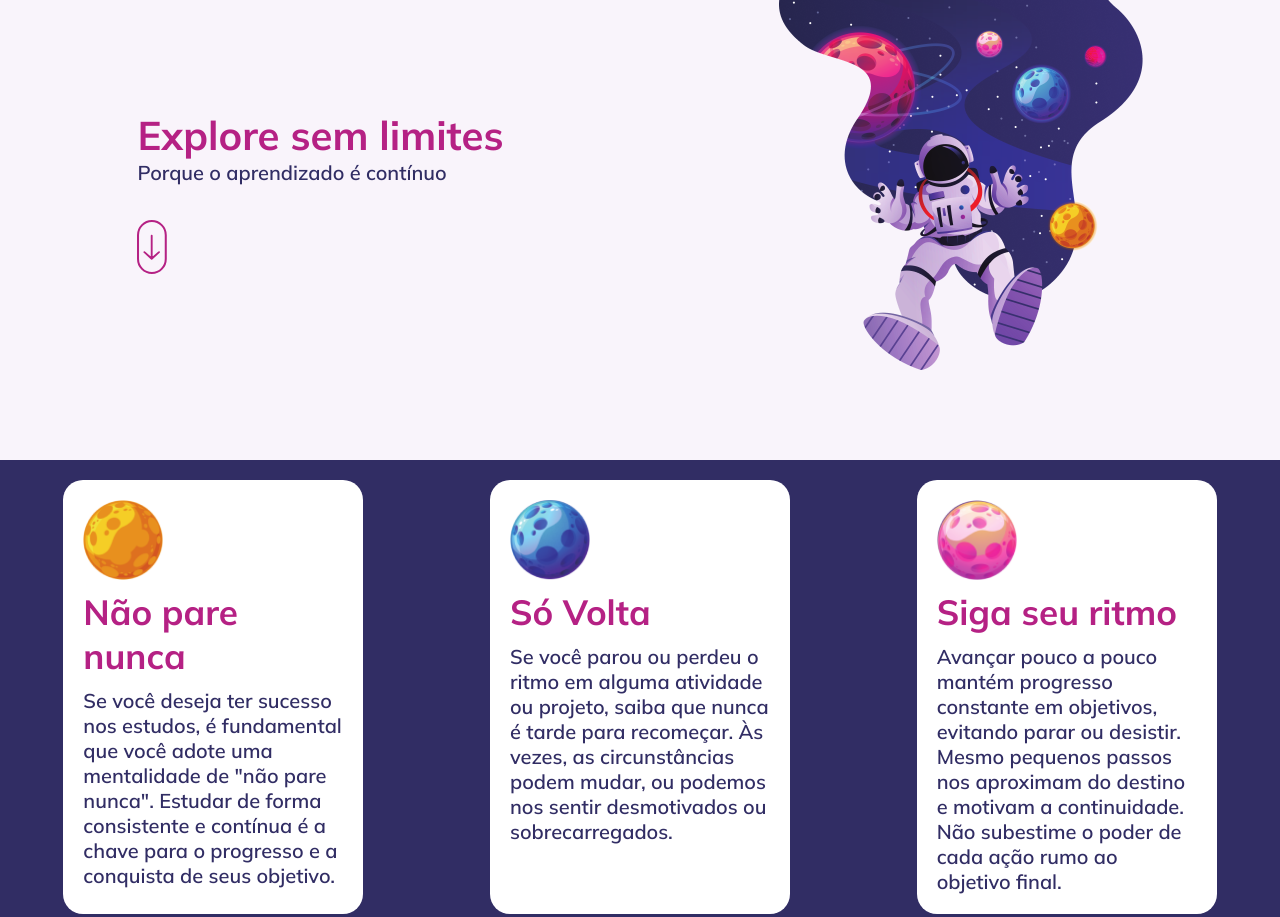
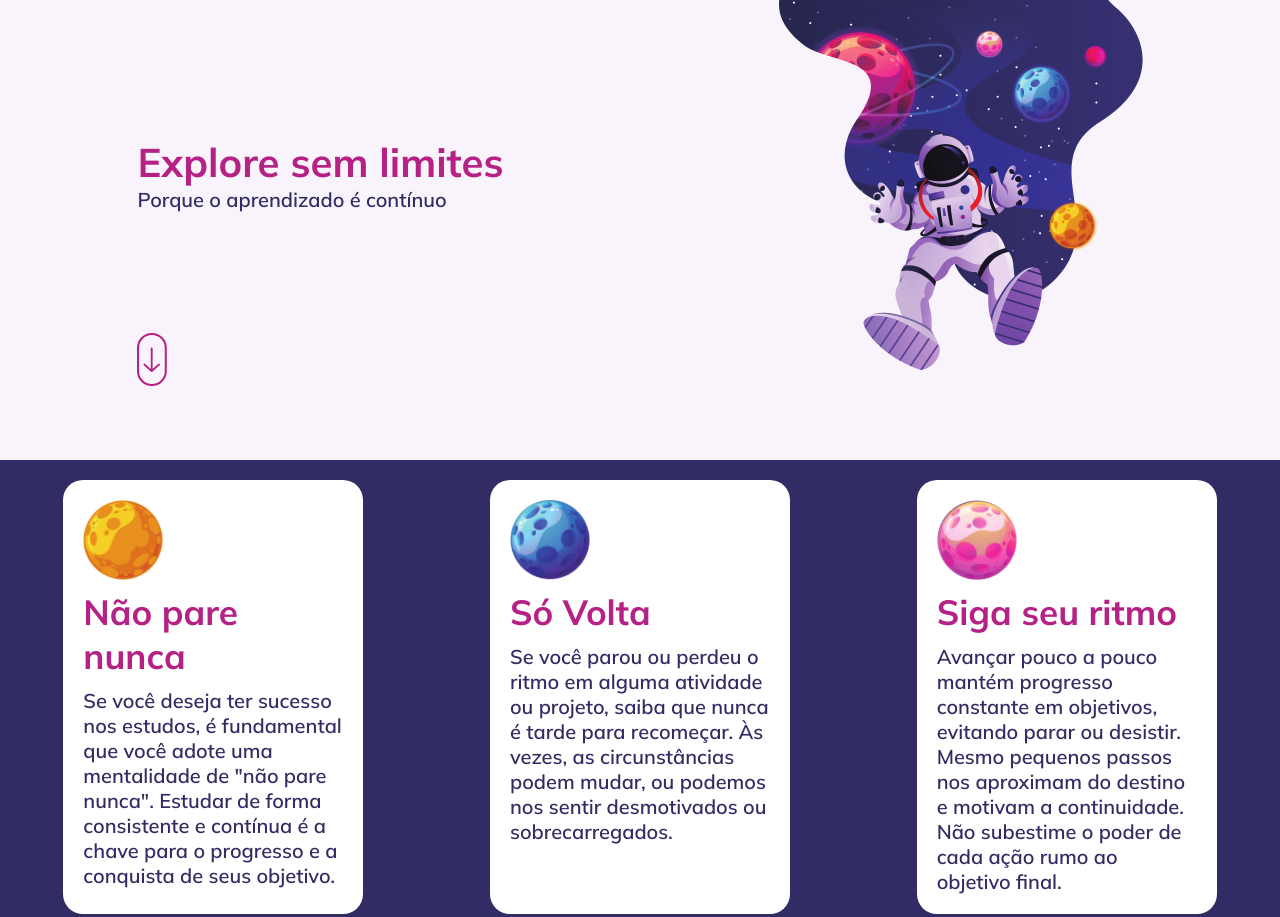
Before and after one commit to gabrielaaraujodev/1--Projeto-Final, a plain HTML site: page index.html in a window 1280 px wide. Shown: the top 917 px of the page. Drawn offline with Linux system fonts and the light colour scheme.

Commit message:
Final Changes

```diff
--- a/style.css
+++ b/style.css
@@ -167,6 +167,7 @@ footer {
     flex-direction: column;
     justify-content: center;
     align-items: baseline;
+    position: relative;
   }
 
   header h1 {
@@ -191,6 +192,8 @@ footer {
 
   button img {
     width: 3rem;
+    position: absolute;
+    top: 90%;
   }
 
   #main-standart {
@@ -234,19 +237,6 @@ footer {
     flex: 1;
     width: 50%;
     background-repeat: no-repeat;
-
+    background-position: right;
   }
-
- /*  #stars {
-    background: url(/assets/Stars.png);
-    height: 70%;
-    width: 50%;
-    background-repeat: no-repeat;
-    background-position: right;
-    display: flex;
-    margin: 0 auto;
-    position: absolute;
-    right: 0;
-  }
-*/
 }
```
